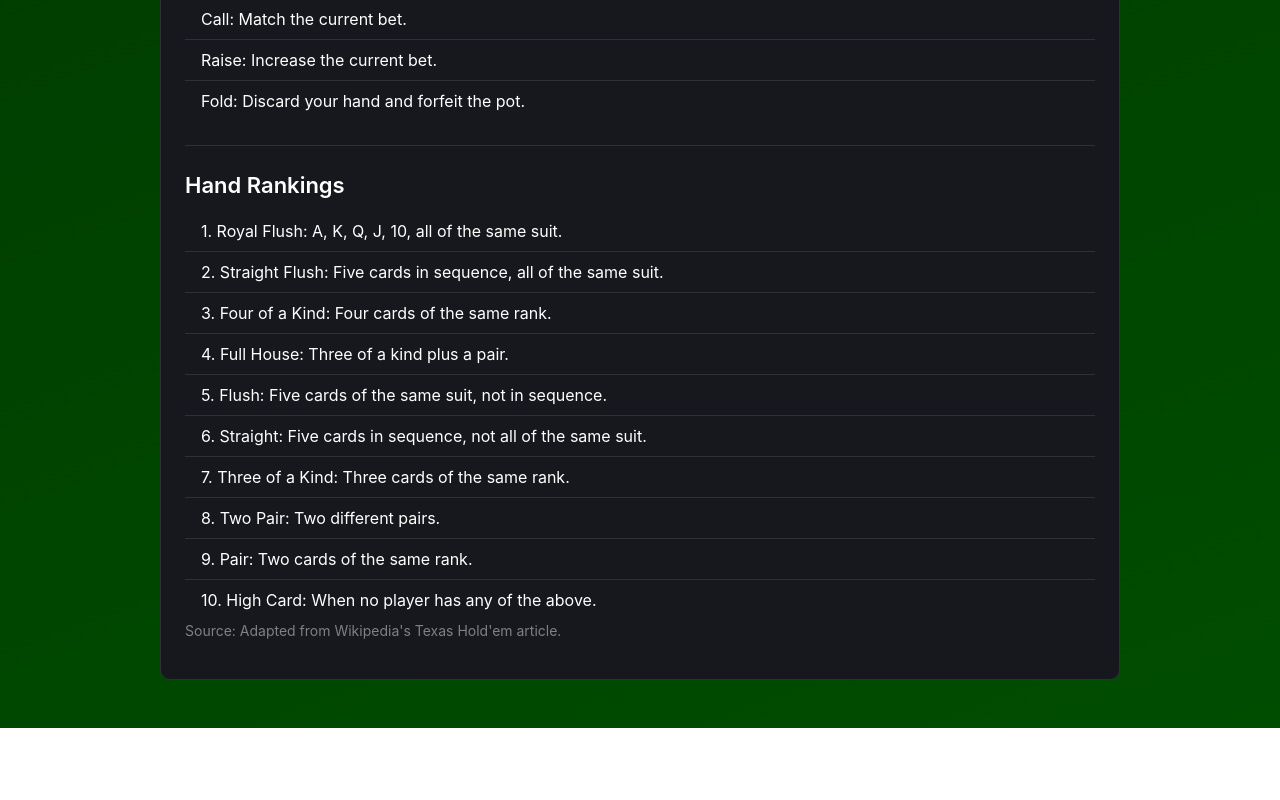
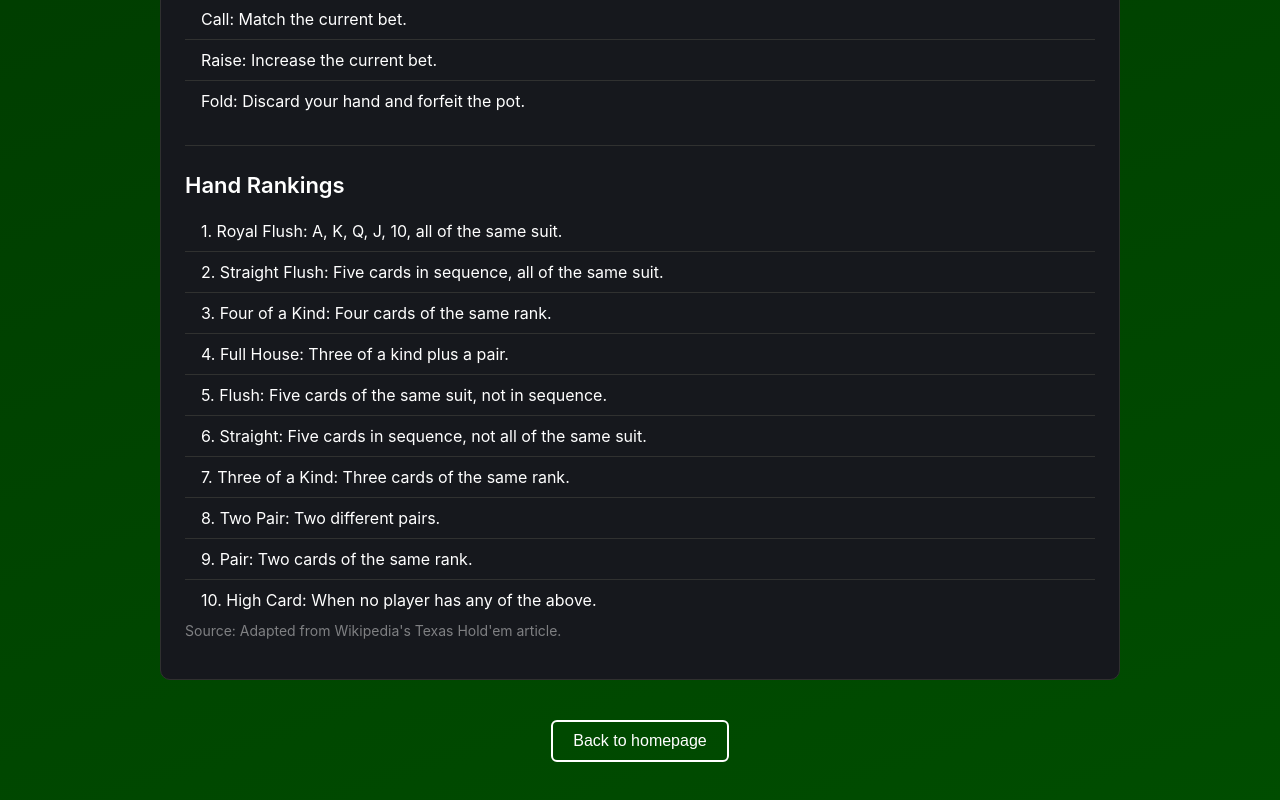
Before and after one commit to Qavrox/sopra-fs25-group-45-client, a Next.js app: page /tutorial in a window 1280 px wide. Shown: the part 924-1724 px from the top of the page. Before the commit the page ends 1652 px from the top, so only its background shows below. Built offline with nearby package versions, Linux system fonts and the light colour scheme; what @ant-design/nextjs-registry would draw is missing.

Commit message:
Add a few return buttons for user interaction

```diff
--- a/app/components/Gametable/GameTable.module.css
+++ b/app/components/Gametable/GameTable.module.css
@@ -599,3 +599,19 @@
     transform: translateY(0);
   }
 }
+
+.returnButton {
+  padding: 10px 20px;
+  background-color: #4CAF50;
+  color: white;
+  border: none;
+  border-radius: 4px;
+  font-size: 16px;
+  font-weight: bold;
+  cursor: pointer;
+  transition: background-color 0.3s;
+}
+
+.returnButton:hover {
+  background-color: #45a049;
+}
--- a/app/components/Gametable/Gametable.tsx
+++ b/app/components/Gametable/Gametable.tsx
@@ -287,6 +287,9 @@
             >
               New Game
             </button>
+            <button className={styles.returnButton} onClick={() => router.push('/lobby')}>
+            Back to lobby
+            </button>
           </div>
         )}
 
--- a/app/components/RulesAndTutorials/RulesAndTutorials.module.css
+++ b/app/components/RulesAndTutorials/RulesAndTutorials.module.css
@@ -57,3 +57,24 @@
     color: #fff;
     margin-bottom: 16px;
 }
+
+.returnButtonWrapper {
+    margin-top: 40px;
+    text-align: center;
+}
+
+.returnButton {
+    background-color: transparent;
+    border: 2px solid #fff;
+    color: #fff;
+    padding: 10px 20px;
+    border-radius: 6px;
+    cursor: pointer;
+    font-size: 16px;
+    transition: background-color 0.3s ease, color 0.3s ease;
+}
+
+.returnButton:hover {
+    background-color: #fff;
+    color: #003300;
+}
--- a/app/components/RulesAndTutorials/RulesAndTutorials.tsx
+++ b/app/components/RulesAndTutorials/RulesAndTutorials.tsx
@@ -3,6 +3,7 @@
 import { Tabs, Card, Typography, List, Divider, Row, Col } from 'antd';
 import { BookOutlined, VideoCameraOutlined } from '@ant-design/icons';
 import styles from './RulesAndTutorials.module.css';
+import { useRouter } from 'next/navigation';
 
 
 const { Title, Paragraph, Text, Link } = Typography;
@@ -42,7 +43,7 @@
 
 export default function RulesAndTutorials() {
   const [activeTab, setActiveTab] = useState('rules');
-
+  const router = useRouter();
   return (
       <div className={styles.pageWrapper}>
         <Title level={2} style={{textAlign: 'center', marginBottom: '32px'}}>
@@ -129,6 +130,11 @@
             </TabPane>
           </Tabs>
         </div>
+        <div className={styles.returnButtonWrapper}>
+          <button className={styles.returnButton} onClick={() => router.push('/')}>
+            Back to homepage
+          </button>
+        </div>
       </div>
   );
 }
```
